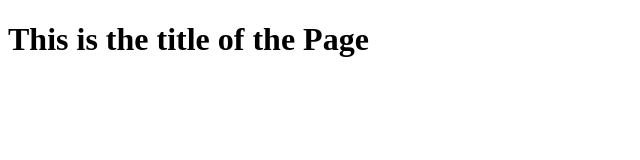
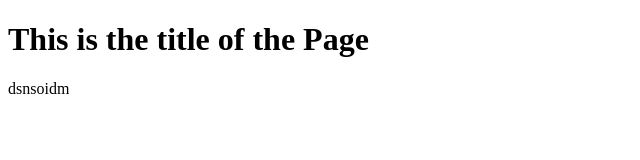
Before and after one commit to nathan-codes/testing, a plain HTML site: page index.html in a window 1280 px wide. Shown: the full height of the page, 0-640 px from the left. Drawn offline with Linux system fonts and the light colour scheme.

Commit message:
added sometjong

```diff
--- a/index.html
+++ b/index.html
@@ -10,6 +10,7 @@
 
 <body>
     <h1>This is the title of the Page</h1>
+    <p>dsnsoidm</p>
 </body>
 
 </html>
```
